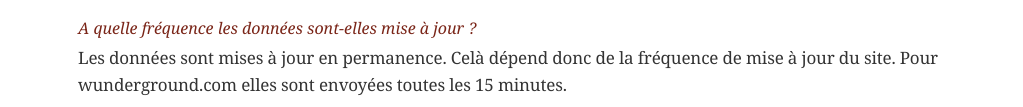
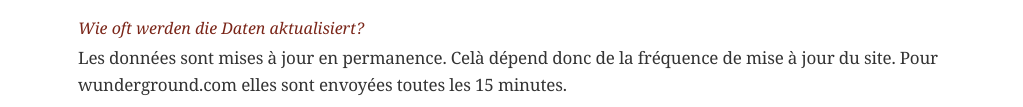
Before and after one commit to Jeedom-Plugins-Extra/plugin-publiemeteo, a plain HTML site: page doc/de_DE/index.html in a window 1280 px wide. Shown: the part 2405-2512 px from the top of the page, without its empty margins (257-1280 px from the left). Drawn offline with nearby package versions, Linux system fonts and the light colour scheme; a web font is replaced by a local one.

Commit message:
[ROBOT] Action all

```diff
--- a/doc/de_DE/index.html
+++ b/doc/de_DE/index.html
@@ -561,7 +561,7 @@
 </div>
 </div>
 <div class="openblock">
-<div class="title">A quelle fréquence les données sont-elles mise à jour ?</div><div class="content">
+<div class="title">Wie oft werden die Daten aktualisiert?</div><div class="content">
 <div class="paragraph">
 <p>Les données sont mises à jour en permanence. Celà dépend donc de la fréquence de mise à jour du site.
 Pour wunderground.com elles sont envoyées toutes les 15 minutes.</p>
```
Also changed, not shown: 1 other file.
